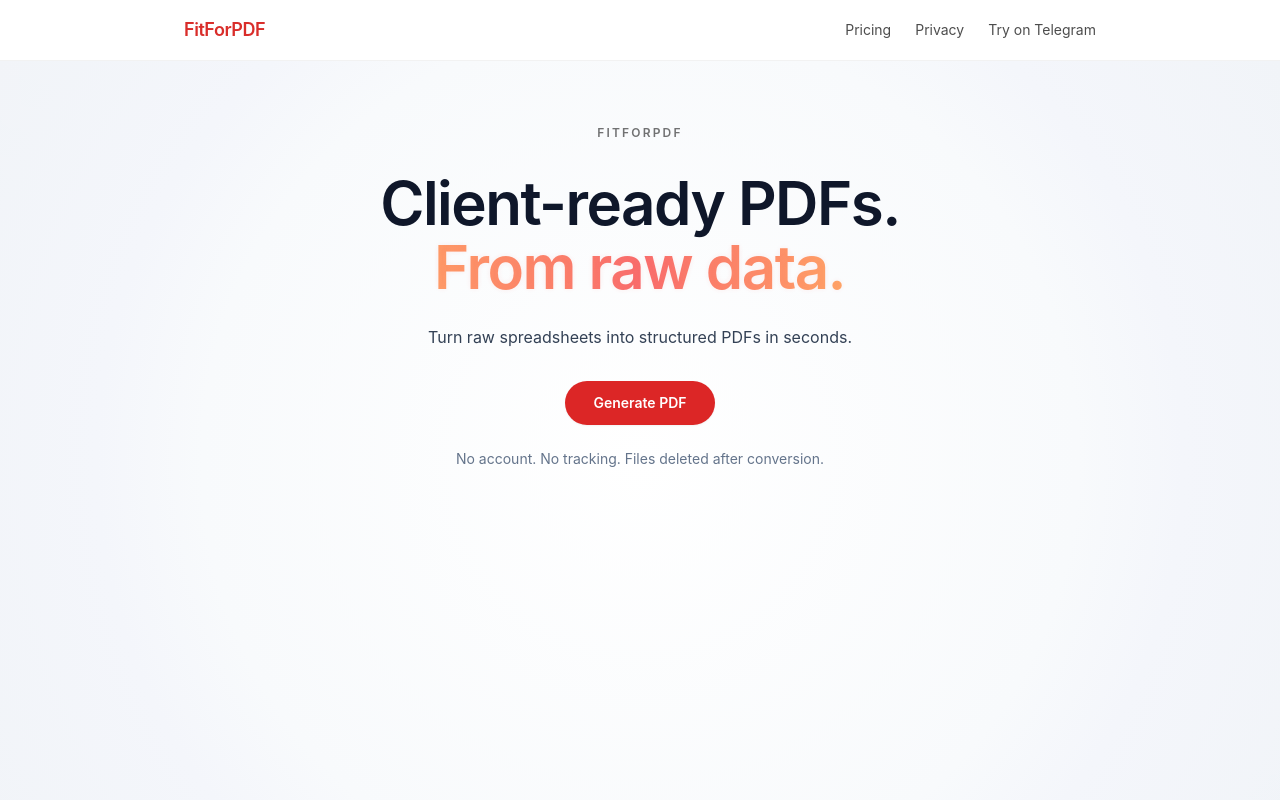
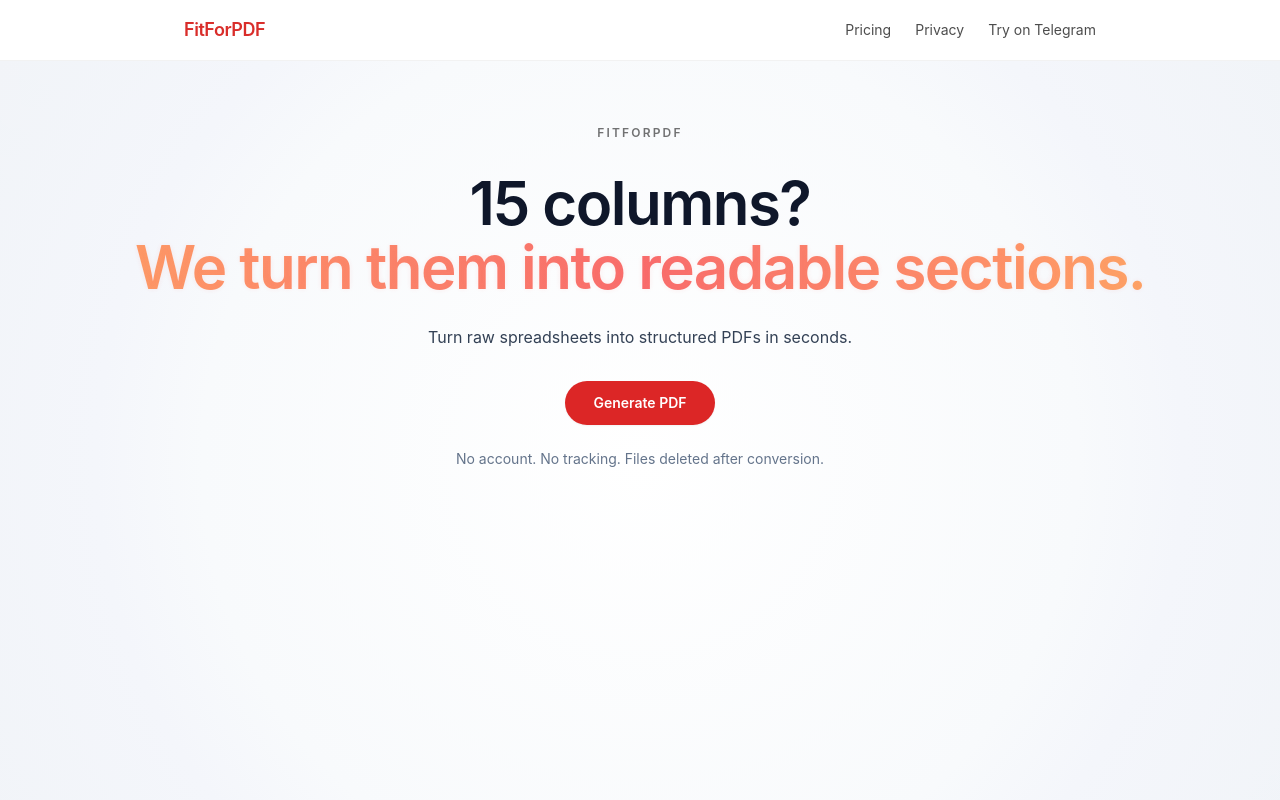
Before and after one commit to Togetheart/fitforpdf-frontend, a Next.js app: page / in a window 1280 px wide. Shown: the top 800 px of the page. Built offline with nearby package versions, Linux system fonts and the light colour scheme.

Commit message:
Update hero headline copy and keep accent animation

```diff
--- a/app/components/HeroHeadline.jsx
+++ b/app/components/HeroHeadline.jsx
@@ -57,7 +57,7 @@ export default function HeroHeadline() {
   return (
     <h1 className="leading-tight tracking-tight text-4xl font-semibold sm:text-6xl">
       <span ref={firstLineRef} className="hero-headline-line block">
-        Client-ready PDFs.
+        15 columns?
       </span>
       <span
         ref={secondLineRef}
@@ -65,7 +65,7 @@ export default function HeroHeadline() {
         data-anim={reducedMotion ? 'off' : 'on'}
         className="hero-accent hero-headline-line block text-slate-700"
       >
-        From raw data.
+        We turn them into readable sections.
       </span>
     </h1>
   );
```
Also changed, not shown: 1 other file (tests, documents, lock files or other folders).
